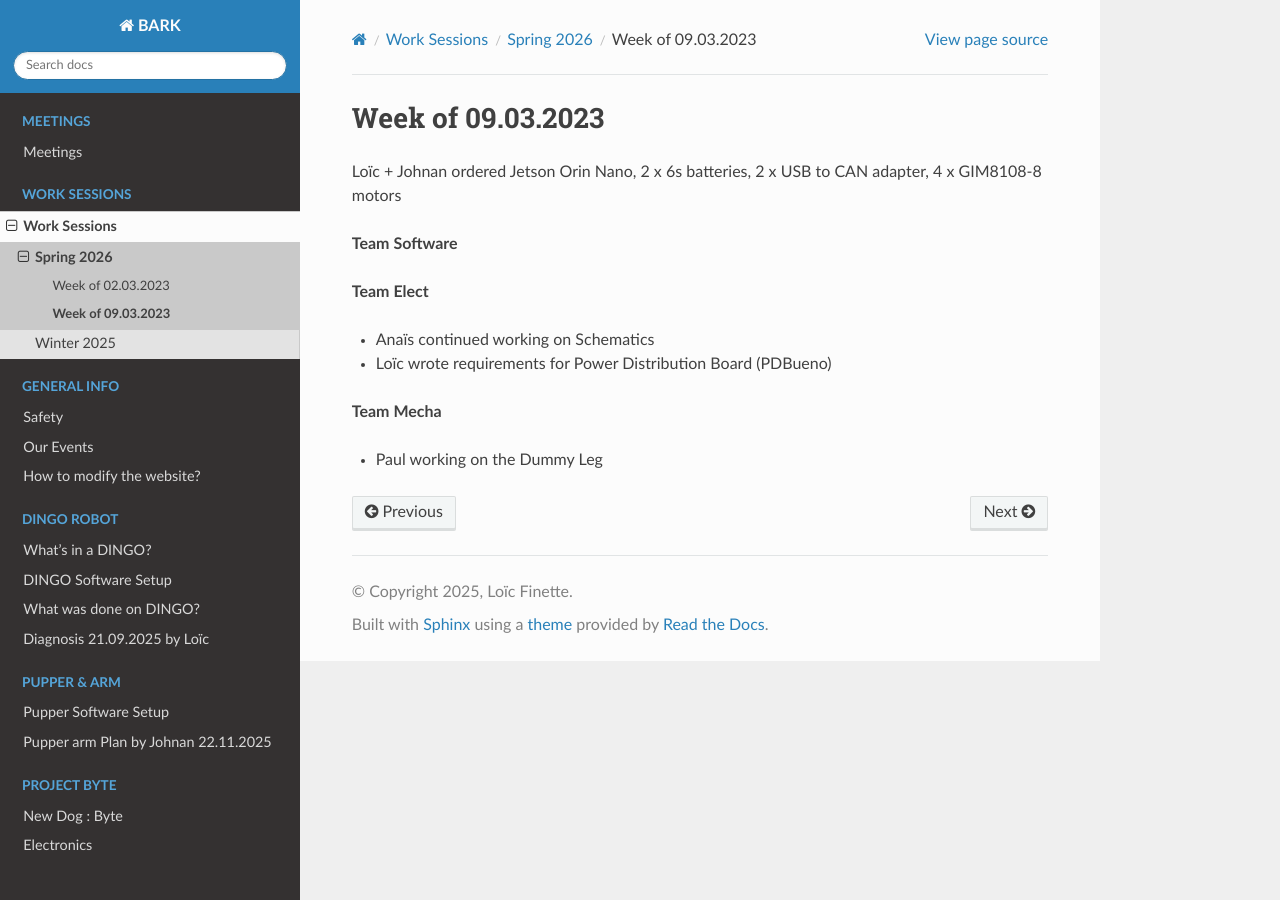
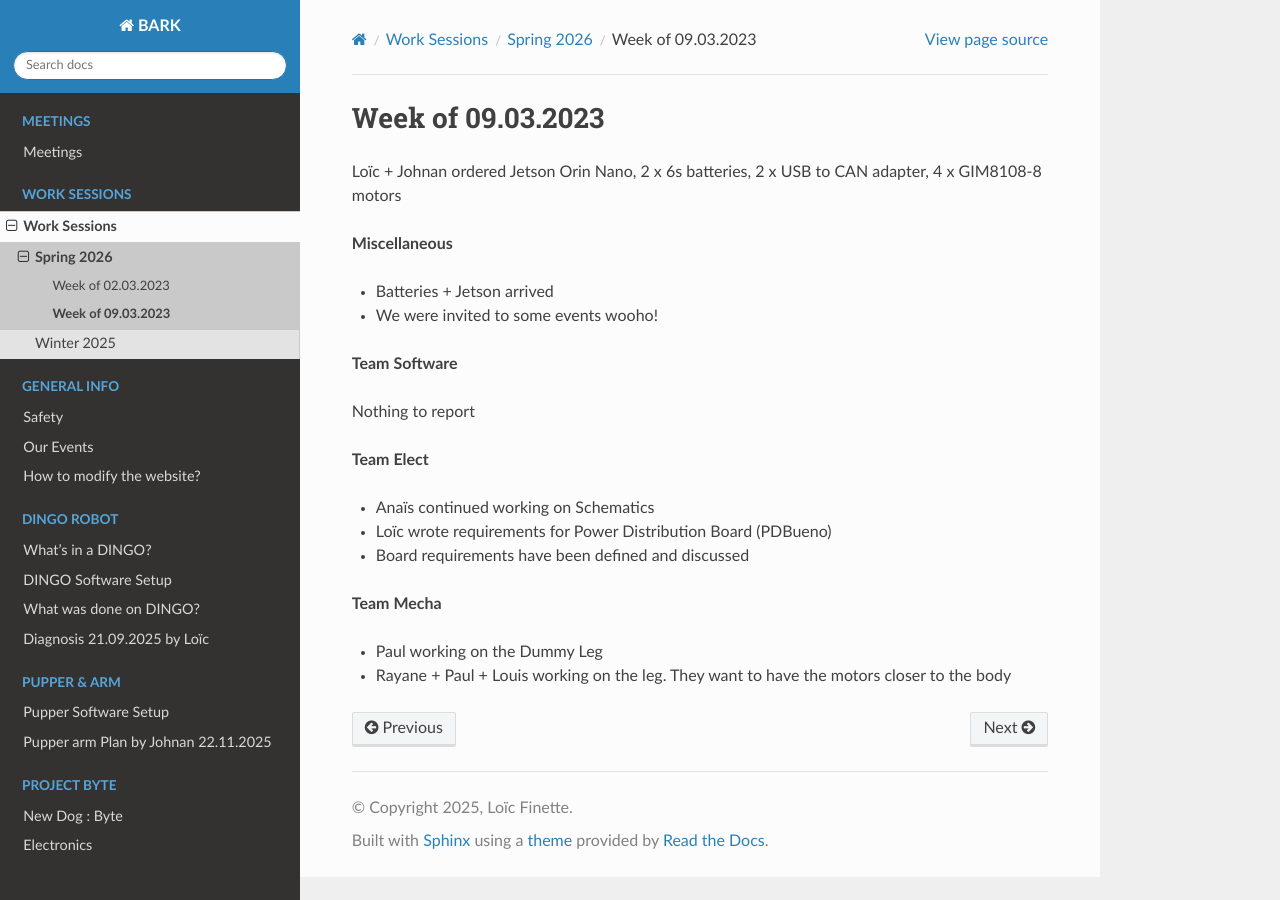
Before and after one commit to lolothecoder/BARK_Documentation, a Sphinx documentation site: the page built from docs/source/work_sessions/Spring_2026/02_09-03-2026.rst, in a window 1280 px wide. Built offline with Sphinx 7.4.7 and the Read the Docs theme 3.1.0, drawn with Linux system fonts in a browser that asks for light colours.

Commit message:
added info about previous week

```diff
--- a/docs/source/information/0_safety.rst
+++ b/docs/source/information/0_safety.rst
@@ -16,5 +16,3 @@ Members should respect the following rules
 
 4. Run `sudo poweroff` before turning off the power. This rule is to be ignored if the current is maxing out and rule 3 should be respected.
 5. Do not plug in components while the power is activated.
-
-.. include:: /_sidebar.rst
--- a/docs/source/information/1_DINGO_Software_setup.rst
+++ b/docs/source/information/1_DINGO_Software_setup.rst
@@ -185,5 +185,3 @@ If you followed the steps correclty, arduino-clli should look for the libraries
    ~/Arduino/libraries
 
 Thus, if you need to add specific libraries etc, add them there
-
-.. include:: /_sidebar.rst
--- a/docs/source/work_sessions/Spring_2026/01_07-03-2026.rst
+++ b/docs/source/work_sessions/Spring_2026/01_07-03-2026.rst
@@ -12,7 +12,8 @@ Loïc + Johnan brainstormed on inital parts to buy and how to make the system
 
 - Maxime and Anaïs following tutorials
 - Anaïs started thinking on designing a simple power PCB
+- Board requirements have been defined and discussed
 
 **Team Mecha**
 - Killian and Christy started designing the test setup.
-- Rayane working on the leg
+- Rayane + Paul + Louis working on the leg. They want to have the motors closer to the body
--- a/docs/source/work_sessions/Spring_2026/02_09-03-2026.rst
+++ b/docs/source/work_sessions/Spring_2026/02_09-03-2026.rst
@@ -3,14 +3,22 @@ Week of 09.03.2023
 
 Loïc + Johnan ordered Jetson Orin Nano, 2 x 6s batteries, 2 x USB to CAN adapter, 4 x GIM8108-8 motors
 
+**Miscellaneous**
+
+- Batteries + Jetson arrived
+- We were invited to some events wooho!
+
 **Team Software**
 
+Nothing to report
 
 **Team Elect**
 
 - Anaïs continued working on Schematics
 - Loïc wrote requirements for Power Distribution Board (PDBueno)
+- Board requirements have been defined and discussed
 
 **Team Mecha**
 
 - Paul working on the Dummy Leg
+- Rayane + Paul + Louis working on the leg. They want to have the motors closer to the body
```
